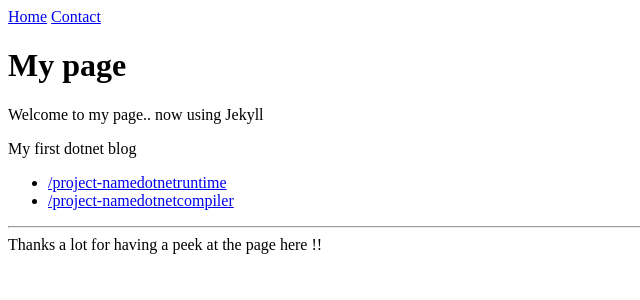
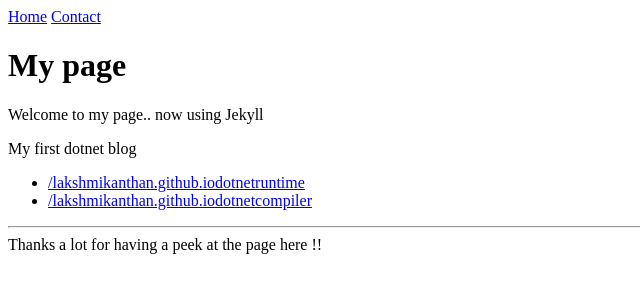
Before and after one commit to LakshmikanthanP/Laksh-Musings, a Jekyll site: the page built from index.html, in a window 1280 px wide. Shown: the top 300 px of the page, without its empty margins (0-640 px from the left). Built offline with Jekyll 4.4.1, drawn with Linux system fonts in a browser that asks for light colours.

Commit message:
Add real project/repo name

```diff
--- a/_config.yml
+++ b/_config.yml
@@ -1,2 +1,2 @@
 permalink : :title
-baseurl: /project-name
+baseurl: /lakshmikanthan.github.io
```
